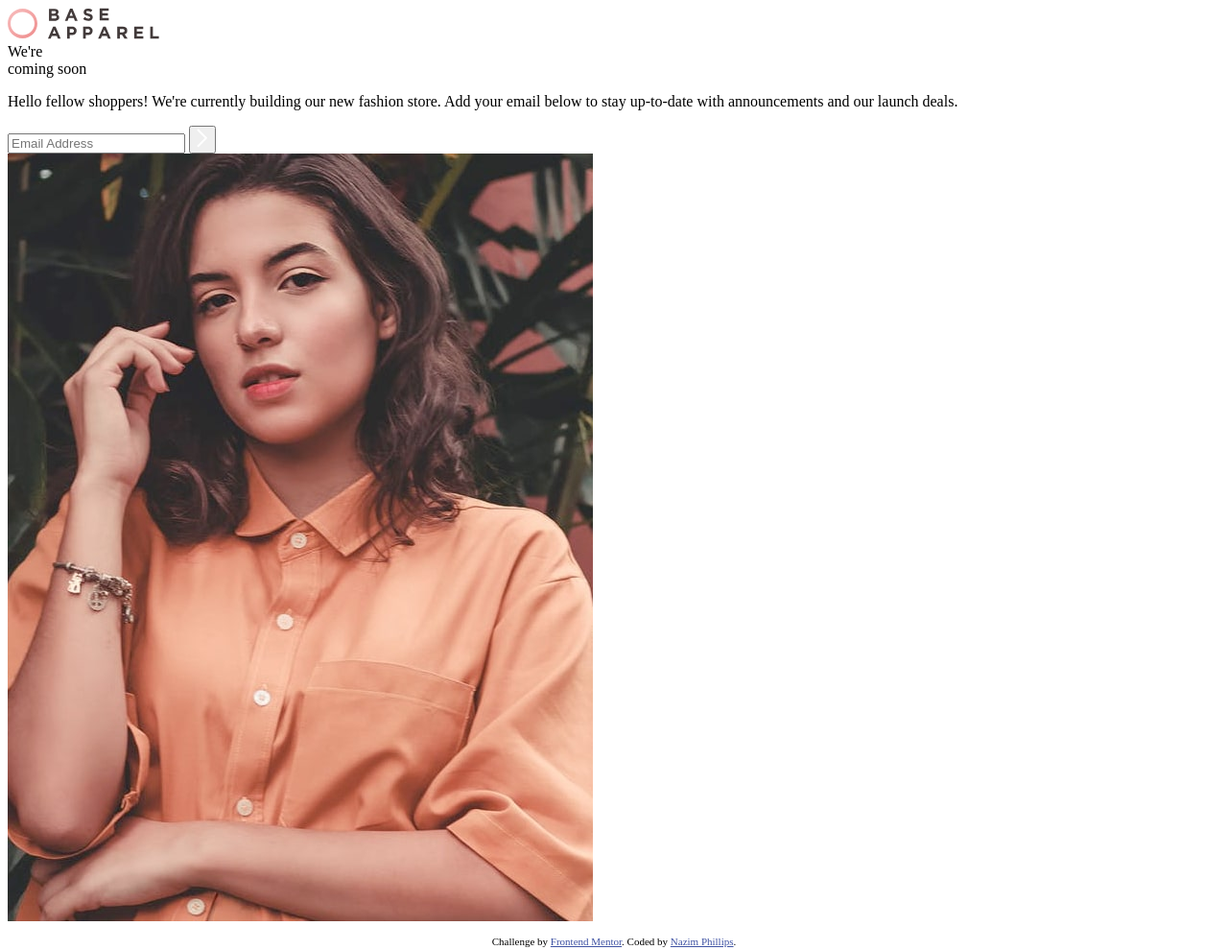
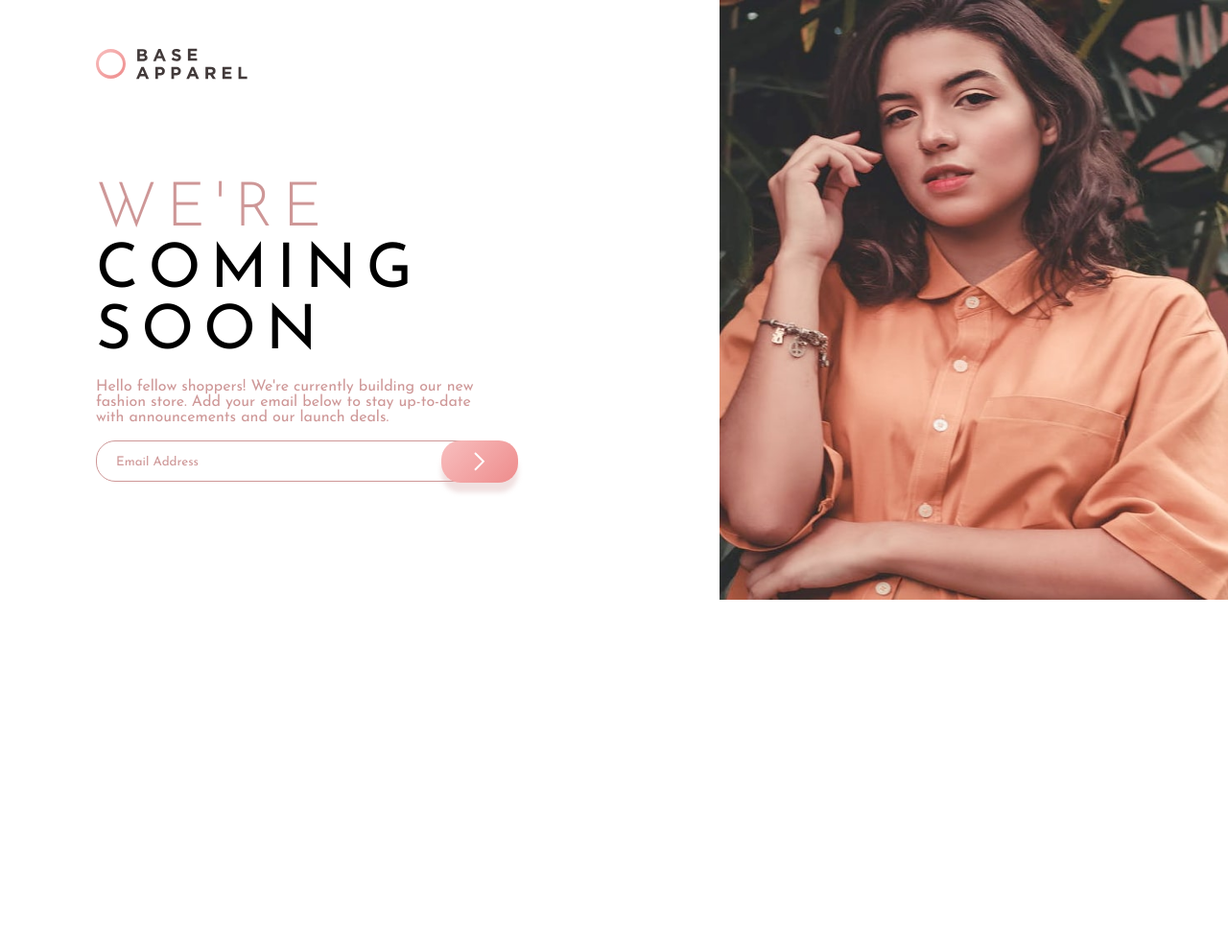
Before and after one commit to Filthycasual13/base-apparel-coming-soon-page, a plain HTML site: page index.html in a window 1280 px wide. Shown: the whole page at 96% size. After the commit the page ends 800 px from the top, so only its background shows below. Drawn offline with Linux system fonts and the light colour scheme; a script that the page names is missing.

Commit message:
replaced button with link attribute to apply correct styling

```diff
--- a/index.html
+++ b/index.html
@@ -11,6 +11,7 @@
 </head>
 <body>
 
+  <div id="wrapper">
     <section id="left">
       <div class="logo"> <img src="images/logo.svg" alt=""></div>
 
@@ -24,20 +25,15 @@
       </p>
 
       <input type="text" id="textbox" placeholder="Email Address">
-    <button type="submit" class="submit"> <img src="images/icon-arrow.svg" alt=""></button>
+      <a href="#" class="btn-submit" > <img src="images/icon-arrow.svg" alt=""></a>
     </section>
-  <section class="right">
+
+    <section id="right">
       <img src="images/hero-desktop.jpg" alt="">
     </section>
+  </div>
 
 
-
-  <footer>
-    <p class="attribution">
-      Challenge by <a href="https://www.frontendmentor.io?ref=challenge" target="_blank">Frontend Mentor</a>.
-      Coded by <a href="#">Nazim Phillips</a>.
-    </p>
-  </footer>
 </body>
 <script src="script.js"></script>
 </html>
--- a/style.css
+++ b/style.css
@@ -1,3 +1,4 @@
+@import url('https://fonts.googleapis.com/css2?family=Josefin+Sans:wght@300;400;600&display=swap');
 
 :root {
     --Desaturated-Red: hsl(0, 36%, 70%);
@@ -8,10 +9,92 @@
     - Linear, 135deg, from hsl(0, 80%, 86%), to hsl(0, 74%, 74%) */
 }
 
-.attribution {
-    font-size: 11px; text-align: center;
+
+body {
+    margin: 0;
+    padding: 0;
 }
 
-.attribution a {
-    color: hsl(228, 45%, 44%);
+#wrapper {
+    display: flex;
+    flex-direction: row;
+    justify-content: space-between;
+    padding: 0;
+    margin: 0;
+    max-height: 625px;
 }
+
+#left {
+    display: flex;
+    flex-direction: column;
+    padding: 50px 100px 150px 100px;
+    width: 400px;
+}
+
+.logo {
+    padding-bottom: 100px;
+}
+
+#coming-soon {
+    width: 300px;
+    font-family: 'Josefin Sans', sans-serif;
+    font-size: 4em;
+    font-weight: 400;
+    letter-spacing: 10px;
+    text-transform: uppercase;
+}
+
+#coming-soon > span {
+    color: var(--Desaturated-Red);
+    font-weight: 300;
+}
+
+p {
+    font-family: 'Josefin Sans', sans-serif;
+    color: var(--Desaturated-Red);
+}
+
+#textbox {
+    border: 1px solid var(--Desaturated-Red);
+    border-radius: 20px;
+    padding: 13px 0 13px 20px;
+}
+
+#textbox:focus {
+    outline: none;
+    border-color: #ff6868;
+}
+
+#textbox::placeholder {
+    position: relative;
+    font-family: 'Josefin Sans', sans-serif;
+    color: var(--Desaturated-Red);
+}
+
+
+a {
+    display: flex;
+    align-items: center;
+    justify-content: center;
+}
+
+.btn-submit {
+    position: absolute;
+    left: 460px;
+    top: 459px;
+    width: 80px;
+    height: 44px;
+    border-radius: 20px;
+    background-image: linear-gradient(135deg, hsl(0, 80%, 86%), hsl(0, 74%, 74%));
+    box-shadow: 0px 10px 5px 0px rgb(206, 151, 151, 0.3);
+}
+
+.btn-submit:hover {
+    background-image: linear-gradient(135deg, hsl(0, 65%, 92%), hsl(0, 78%, 85%));
+    box-shadow: 0px 10px 5px 0px rgb(206, 151, 151, 0.4);
+}
+
+#right > img {
+    width: 530px;
+    height: 625px;
+}
```
Lines whose indentation alone changed are shown as unchanged.
